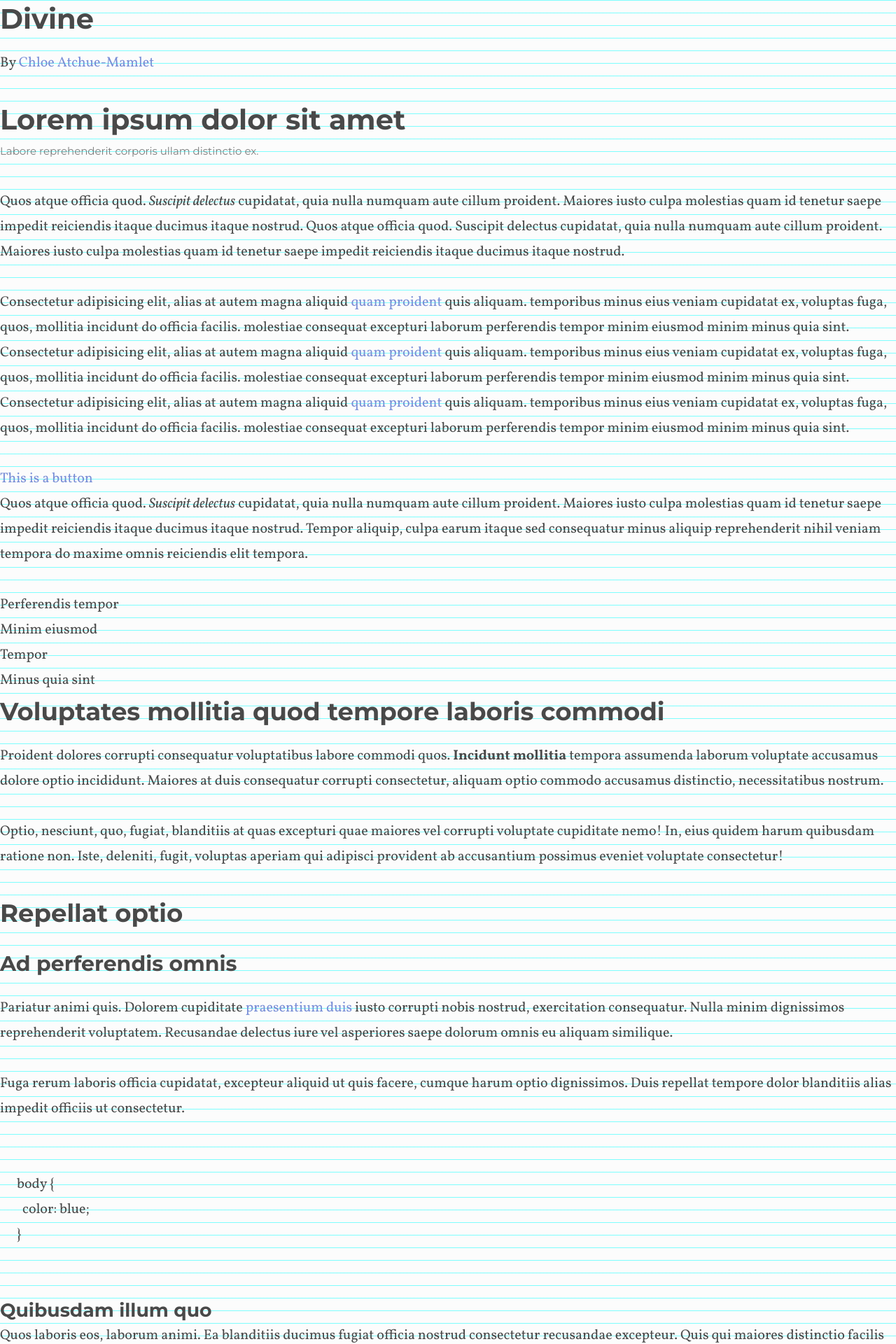
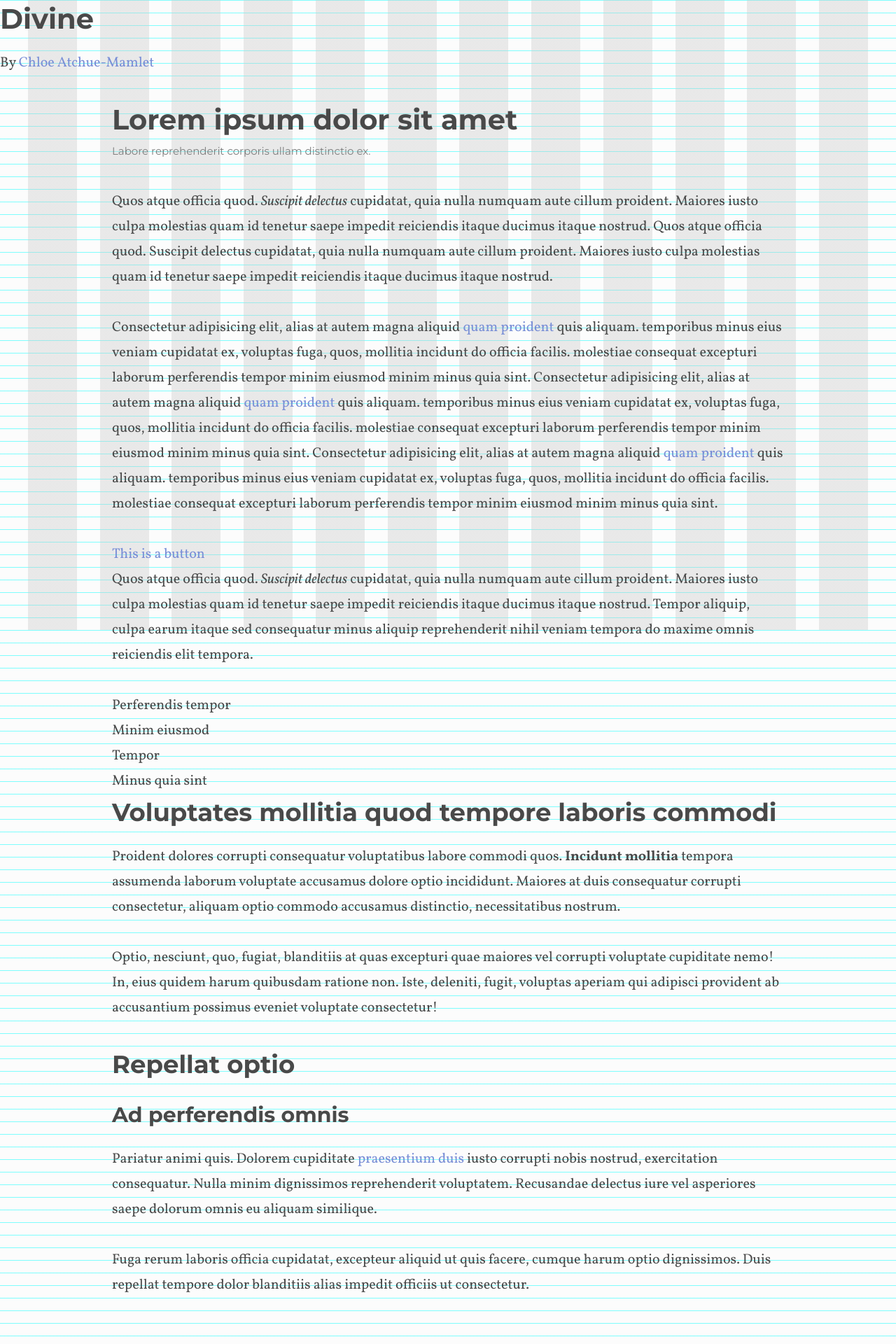
Before and after one commit to chloeam/divine, a Jekyll site: the page built from index.html, in a window 1280 px wide. Shown: the top 1920 px of the page at 70% size. Built offline with Jekyll 4.4.1, drawn with Linux system fonts in a browser that asks for light colours.

Commit message:
system for setting a container's max width. Not fully perfect yet

```diff
--- a/_sass/divine/abstracts/_mixins.scss
+++ b/_sass/divine/abstracts/_mixins.scss
@@ -33,6 +33,20 @@ $roots: map-values($spreads);
 }
 
 // want to do @mixin at-breakpoing($break) for specific breakpoints
+
+// Container widths
+// STATUS: WORKING BUT NOT COMPLETELY TESTED
+$container-list: map-keys($container-widths);
+
+@mixin set-container() {
+  @for $i from 1 through $numberof-breakpoints {
+    $specific-width-value: map-get($container-widths, nth($container-list, $i));
+
+    @include larger-than(nth($break-names, $i)) {
+      @include outer-container($specific-width-value);
+    }
+  }
+}
 
 
 // RESPONSIVE ROOT SIZES
--- a/_sass/divine/abstracts/_variables.scss
+++ b/_sass/divine/abstracts/_variables.scss
@@ -1,5 +1,5 @@
 /*
- * STYLE VARIABLES
+ * VARIABLES
  * Everything you would want to customize is in this file
  */
 
@@ -21,11 +21,11 @@ $max-width: 1200px !default;
 // DEFAULT CONTAINER WIDTHS
 // The maximum widths of the main content at each breakpoint
 $container-widths: (
-  container-xs: 95%,
-  container-s: 90%,
-  container-m: 85%,
-  container-l: 80%,
-  container-xl: 75%
+  container-xs: 90%,
+  container-s: 85%,
+  container-m: 80%,
+  container-l: 75%,
+  container-xl: 70%
 ) !default;
 
 // VERTICAL RHYTHM
--- a/_sass/divine/base/_base.scss
+++ b/_sass/divine/base/_base.scss
@@ -9,3 +9,7 @@ body {
   color: $text-color;
   overflow-x: hidden;
 }
+
+.container {
+  @include set-container;
+}
--- a/_sass/divine/vendor/neat/settings/_grid.scss
+++ b/_sass/divine/vendor/neat/settings/_grid.scss
@@ -10,7 +10,7 @@ $column: 4.2358em !default;
 ///
 /// @type Number (Unit)
 
-$gutter: 1.618em !default;
+$gutter: 2em !default;
 
 /// Sets the total number of columns in the grid. Its value can be overridden inside a media query using the `media()` mixin. Set with the `!global` flag.
 ///
--- a/_sass/divine/vendor/neat/settings/_visual-grid.scss
+++ b/_sass/divine/vendor/neat/settings/_visual-grid.scss
@@ -4,13 +4,13 @@
 ///
 /// @type Bool
 
-$visual-grid: false !default;
+$visual-grid: true !default;
 
 /// Sets the visual grid color. Set with `!global` flag.
 ///
 /// @type Color
 
-$visual-grid-color: #eee !default;
+$visual-grid-color: #ccc !default;
 
 /// Sets the `z-index` property of the visual grid. Can be `back` (behind content) or `front` (in front of content). Set with `!global` flag.
 ///
```
